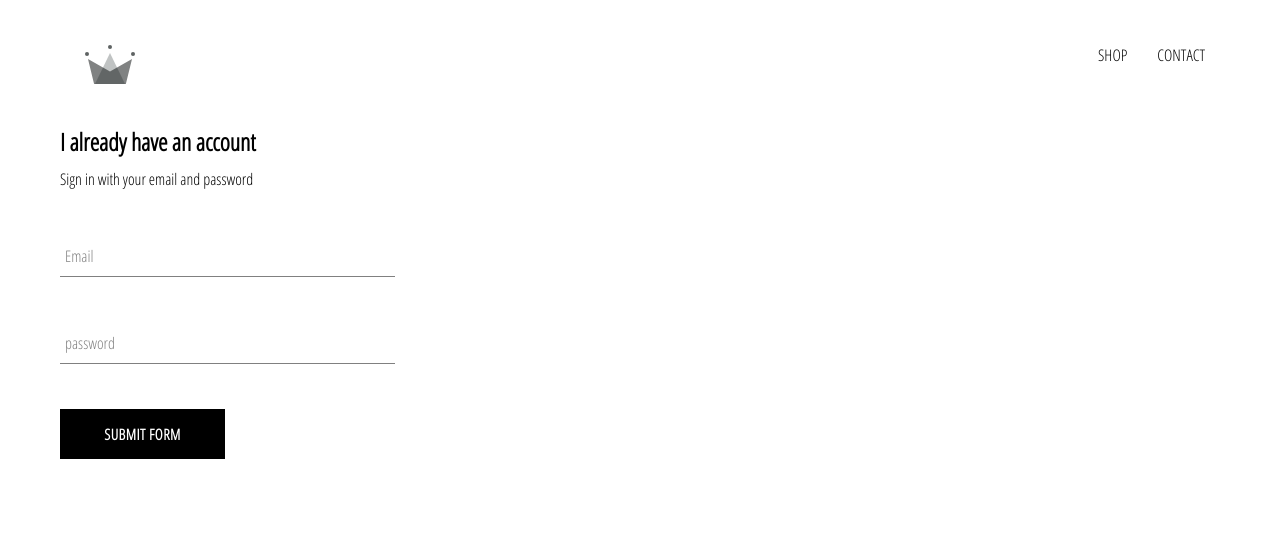
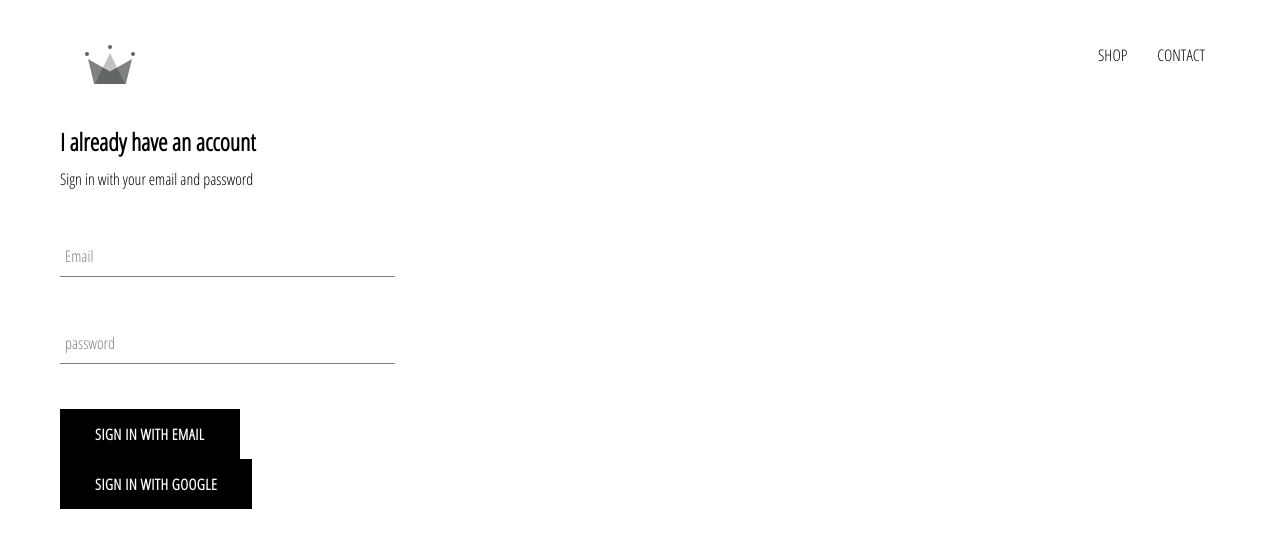
Before and after one commit to aladdin4/crwn-clothing, a React (Create React App) app: page /signin in a window 1280 px wide. Shown: the top 548 px of the page. Built offline with nearby package versions, Linux system fonts and the light colour scheme.

Commit message:
added firebase, auth with google sign-in

```diff
--- a/package.json
+++ b/package.json
@@ -6,6 +6,7 @@
     "@testing-library/jest-dom": "^5.11.4",
     "@testing-library/react": "^11.1.0",
     "@testing-library/user-event": "^12.1.10",
+    "firebase": "^8.6.5",
     "node-sass": "^5.0.0",
     "react": "^17.0.1",
     "react-dom": "^17.0.1",
--- a/src/components/custom-btn/customBtn.component.jsx
+++ b/src/components/custom-btn/customBtn.component.jsx
@@ -2,12 +2,11 @@ import React from "react";
 
 import "./customBtn.styles.scss";
 
-const CustomBtn = (props) => {
+const CustomBtn = ({ children, ...others }) => {
   return (
-    <button className="custom-button" value={props.value}>
-      {props.children}
+    <button className="custom-button" {...others}>
+      {children}
     </button>
   );
 };
-
 export default CustomBtn;
--- a/src/components/sign-in/signIn.component.jsx
+++ b/src/components/sign-in/signIn.component.jsx
@@ -1,14 +1,17 @@
 import React from "react";
+
 import CustomBtn from "../custom-btn/customBtn.component";
 import FormInput from "../form-input/formInput.component";
 import "./signIn.styles.scss";
+
+import { signInWithGoogle } from "../../firebase/firebase.util";
 
 class SignIn extends React.Component {
   state = { email: "", password: "" };
 
   onSubmitHandler = (e) => {
     e.preventDefault();
-    console.log("submitted");
+    // console.log("submitted");
     this.setState({ email: "", password: "" });
   };
 
@@ -32,7 +35,7 @@ class SignIn extends React.Component {
             id="email"
             onChange={this.onChangeHandler}
             value={this.state.email}
-            required={true}
+            required={false}
             label="Email"
           />
 
@@ -42,11 +45,13 @@ class SignIn extends React.Component {
             id="password"
             onChange={this.onChangeHandler}
             value={this.state.password}
-            required={true}
+            required={false}
             label="password"
           />
 
-          <CustomBtn type="submit">Submit Form</CustomBtn>
+          <CustomBtn type="submit">Sign In with Email</CustomBtn>
+
+          <CustomBtn onClick={signInWithGoogle}>Sign In With Google</CustomBtn>
         </form>
       </div>
     );
--- /dev/null
+++ b/src/firebase/firebase.util.js
@@ -0,0 +1,42 @@
+import fireB from "firebase";
+
+// they will be loaded in fireB as methods of it
+import "firebase/auth";
+import "firebase/firestore";
+
+// the config obj can be found in the dashboard of the app
+const firebaseConfig = {
+  apiKey: "AIzaSyCArHCzBCY02YwbmfrCkB7XjSY0NveV14Y",
+  authDomain: "crwn-clothing-7206f.firebaseapp.com",
+  projectId: "crwn-clothing-7206f",
+  storageBucket: "crwn-clothing-7206f.appspot.com",
+  messagingSenderId: "31315514434",
+  appId: "1:31315514434:web:37a0c322240774ef2cc9db",
+  measurementId: "G-3YFY3G6G3X",
+};
+
+//initializing the generic app with a specific config object making it our app
+fireB.initializeApp(firebaseConfig);
+
+//export the returned main auth object
+export const myAuth = fireB.auth();
+
+//export the returned main firestore object
+export const myFireStore = fireB.firestore();
+
+// we create a provider for the services we need (currently only google)
+// note: the keyword new indicating a class instance
+const provider = new fireB.auth.GoogleAuthProvider();
+provider.setCustomParameters({
+  prompt: "select_account",
+});
+
+//we save the sign-in method and export it, to use it in different situations
+// so by just calling it, we will trigger sign in event
+export const signInWithGoogle = () => {
+  console.log("here");
+  myAuth.signInWithPopup(provider);
+};
+
+//in case we needed the whole library
+export default fireB;
```
Also changed, not shown: 1 other file (tests, documents, lock files or other folders).
